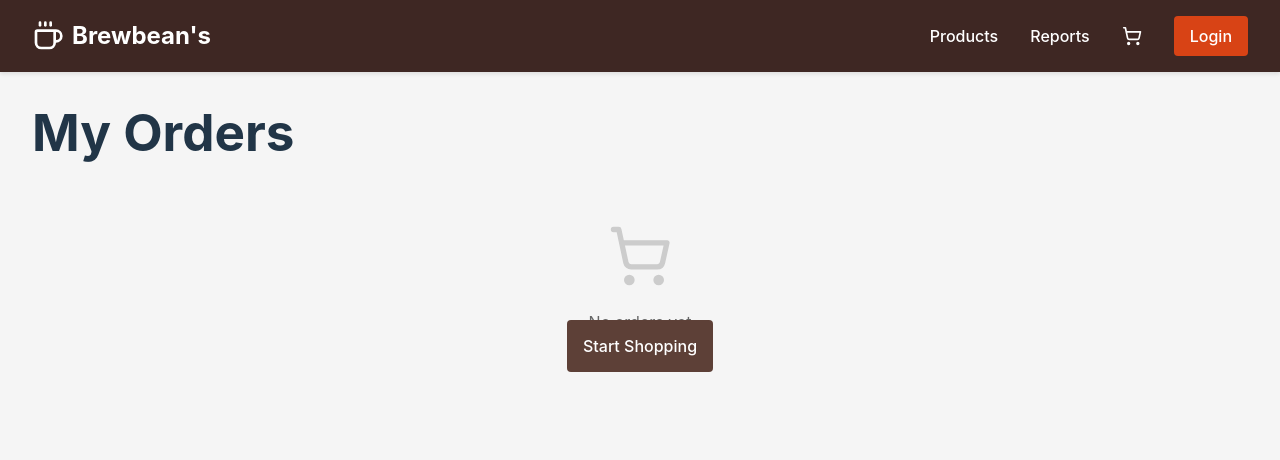
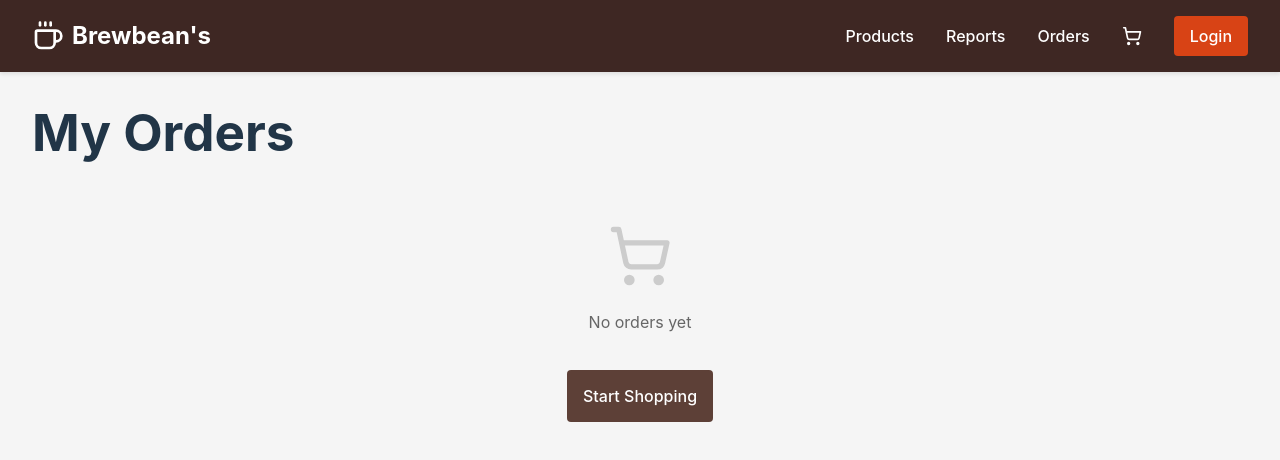
Before and after one commit to wzhou60/DatabaseGroup, a React (Vite) app: page /orders in a window 1280 px wide. Shown: the top 460 px of the page. Built offline with nearby package versions, Linux system fonts and the light colour scheme.

Commit message:
some ui changes

```diff
--- a/src/components/Navbar.jsx
+++ b/src/components/Navbar.jsx
@@ -12,6 +12,7 @@ const Navbar = ({ cartCount, isLoggedIn, onLogout }) => (
       <div className="nav-links">
         <Link to="/">Products</Link>
         <Link to="/reports">Reports</Link>
+        <Link to="/orders">Orders</Link>
         <Link to="/cart" className="cart-link">
           <ShoppingCart size={20} />
           {cartCount > 0 && <span className="cart-badge">{cartCount}</span>}
--- a/src/pages/OrdersPage.jsx
+++ b/src/pages/OrdersPage.jsx
@@ -40,8 +40,8 @@ const OrdersPage = ({ orders, setOrders }) => {
       {orders.length === 0 ? (
         <div className="empty-state">
           <ShoppingCart size={64} />
-          <p>No orders yet</p>
-          <a href="/" className="btn-checkout">Start Shopping</a>
+          <p style={{paddingBottom: '50px' }}>No orders yet</p>
+          <a href="/" className="btn-checkout"  >Start Shopping</a>
         </div>
       ) : (
         <div className="orders-list">
```
Also changed, not shown: src/pages/reports.jsx (+1 -7 lines).
